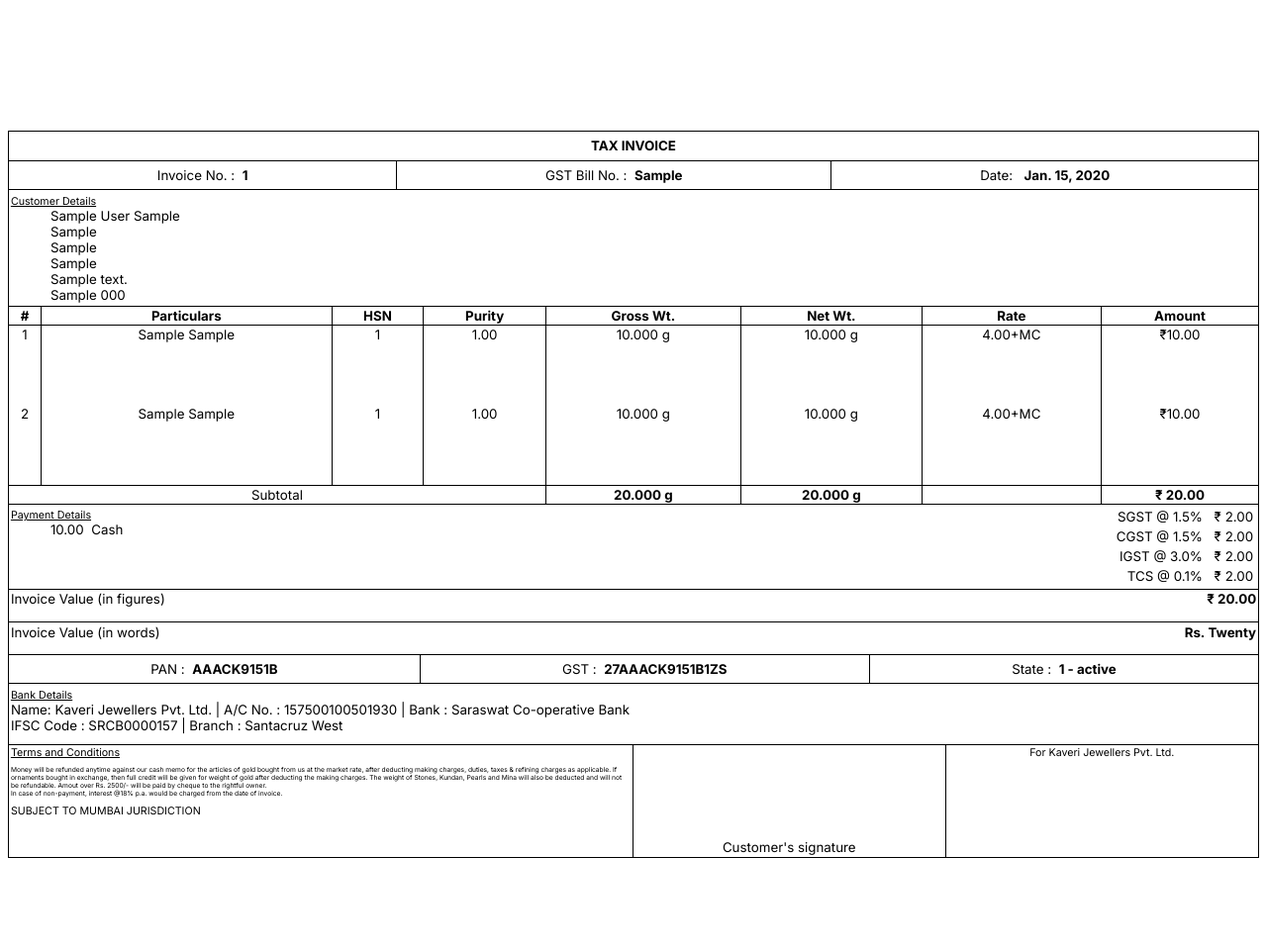
After one commit to GannaMohit/Abatix-Kaveri, a Django app: page /sales/invoices/1/print in a window 1280 px wide. The commit adds this page. Shown: the whole page at 99% size. Run offline with Django 4.2, Linux system fonts and the light colour scheme; a user stored in the database is signed in; tables that the repository leaves empty hold one stand-in row (values such as "Sample post").

Commit message:
Implemented Invoice Print

```diff
--- a/masters/models/gst.py
+++ b/masters/models/gst.py
@@ -23,4 +23,4 @@ class HSN(models.Model):
     description = models.TextField(blank=True)
 
     def __str__(self):
-        return self.code
+        return f"{self.code}"
--- a/masters/static/masters/js/layout.js
+++ b/masters/static/masters/js/layout.js
@@ -14,7 +14,7 @@ function submitRow(element, table_name, subform_name) {
   let changePrefixInputs = tr.querySelectorAll(`input[name^='${table_name}-__prefix__'], select[name^='${table_name}-__prefix__']`);
   changePrefixInputs.forEach( (input) => {
     let text = input.name;
-    let result = text.replace("__prefix__", tr.rowIndex);
+    let result = text.replace("__prefix__", tr.rowIndex - 1);
     input.setAttribute("name", result);
   });
   let total_forms = document.getElementById(`id_${table_name}-TOTAL_FORMS`);
--- /dev/null
+++ b/sales/static/sales/css/invoice_print.css
@@ -0,0 +1,265 @@
+@import url('https://fonts.googleapis.com/css2?family=Inter:wght@100;200;300;400;500;600;700;800;900&display=swap');
+
+@media print {
+  html, body {
+    width:210mm;
+    height:297mm;
+    margin:0;
+  }
+
+  @page {
+    size: A4;
+  }
+
+  @page :footer {
+      display: none;
+  }
+
+  @page :header {
+      display: none;
+  }
+}
+
+body{
+  margin-top: 35mm;
+  margin-bottom: 25mm;
+}
+#main{
+  display: grid;
+  border-style: solid;
+  border-width: 0.5mm;
+  font-family: 'Inter', sans-serif;
+  font-style:normal;
+  font-size: 10pt;
+  margin: 0;
+}
+
+#title{
+  grid-row: 1;
+  height: 7.50mm;
+  display: flex;
+  justify-content: center;
+  align-items: center;
+  border-bottom-style: solid;
+  border-bottom-width: 0.5mm;
+  text-align: center;
+  font-weight: bold;
+}
+
+#bill-details{
+  grid-row: 2;
+  height: 7.50mm;
+  display: inline-grid;
+  border-bottom-style: solid;
+  border-bottom-width: 0.5mm;
+}
+
+#bill-no{
+  grid-column: 1;
+  text-align: center;
+  display: flex;
+  justify-content: center;
+  align-items: center;
+  border-right-style: solid;
+  border-right-width: 0.5mm;
+  padding: 0.50mm;
+}
+
+#gst-bill-no{
+grid-column: 2;
+text-align: center;
+display: flex;
+justify-content: center;
+align-items: center;
+border-right-style: solid;
+border-right-width: 0.5mm;
+padding: 0.50mm;
+}
+
+#date{
+grid-column: 3;
+display: flex;
+justify-content: center;
+align-items: center;
+text-align: center;
+padding: 0.50mm;
+}
+
+#customer{
+  grid-row: 3;
+  padding: 0.50mm;
+  height: 30.00mm;
+  border-bottom-style: solid;
+  border-bottom-width: 0.5mm;
+}
+
+#product-table{
+  grid-row: 4;
+  border-bottom-style: solid;
+  border-bottom-width: 0.5mm;
+}
+
+#subform{
+  width: 100%;
+  height: 52.50mm;
+  text-align: center;
+  border-collapse: collapse;
+  border-spacing: 0;
+}
+
+#subform thead{
+  border-bottom: 0.5mm solid black;
+  border-collapse: separate;
+}
+
+#subform tfoot{
+  border-top: 0.5mm solid black;
+  border-collapse: separate;
+}
+
+#subform th, #subform td{
+  border-right: 0.5mm solid black;
+  vertical-align: top;
+}
+
+#subform thead th:nth-child(8),#subform td:nth-child(8), #subform tfoot td:nth-child(5){
+  border-right: none;
+}
+
+#totals{
+  grid-row: 5;
+  height: 22.5mm;
+  display:inline-grid;
+  border-bottom-style: solid;
+  border-bottom-width: 0.5mm;
+}
+
+#payment-details{
+  grid-column: 1;
+  padding: 0.50mm;
+}
+
+#tax-details{
+  grid-column: 2;
+  padding: 0.50mm;
+  text-align:right;
+  display: flex;
+  justify-content: flex-end;
+}
+
+#invoice-total{
+  grid-row: 6;
+  height: 7.50mm;
+  padding: 0.50mm;
+  border-bottom-style: solid;
+  border-bottom-width: 0.5mm;
+}
+
+#invoice-value-words{
+  grid-row: 7;
+  height: 7.50mm;
+  padding: 0.50mm;
+  border-bottom-style: solid;
+  border-bottom-width: 0.5mm;
+}
+
+.invoice-value{
+  float: right;
+  font-weight: bold;
+}
+
+#gst-details{
+  grid-row: 8;
+  height: 7.50mm;
+  display: inline-grid;
+  border-bottom-style: solid;
+  border-bottom-width: 0.5mm;
+}
+
+#pan{
+grid-column: 1;
+border-right-style: solid;
+border-right-width: 0.5mm;
+text-align: center;
+display: flex;
+justify-content: center;
+align-items: center;
+padding: 0.50mm;
+}
+
+#gst{
+grid-column: 2;
+border-right-style: solid;
+border-right-width: 0.5mm;
+text-align: center;
+display: flex;
+justify-content: center;
+align-items: center;
+padding: 0.50mm;
+}
+
+#state{
+grid-column: 3;
+text-align: center;
+display: flex;
+justify-content: center;
+align-items: center;
+padding: 0.50mm;
+}
+
+#bank-details{
+  grid-row: 9;
+  height: 15.00mm;
+  padding: 0.50mm;
+  border-bottom-style: solid;
+  border-bottom-width: 0.5mm;
+}
+
+#signature{
+  grid-row: 10;
+  height: 30.00mm;
+  display: inline-grid;
+  grid-template-columns: 2fr 1fr 1fr;
+}
+
+#terms{
+  grid-column: 1;
+  padding: 0.50mm;
+  border-right-style: solid;
+  border-right-width: 0.5mm;
+  font-size: 8pt;
+}
+
+p{
+  font-size: 5pt;
+}
+#customer-signature{
+  grid-column: 2;
+  text-align: center;
+  display: flex;
+  justify-content: center;
+  align-items: flex-end;
+  padding: 0.50mm;
+  border-right-style: solid;
+  border-right-width: 0.5mm;
+}
+
+#kaveri-signature{
+  grid-column: 3;
+  padding: 0.50mm;
+  text-align: center;
+  font-size: 8pt;
+}
+
+ul{
+  margin:0;
+  list-style-type: none;
+}
+
+.label{
+  text-decoration: underline;
+  font-size: 8pt;
+}
+.value{
+  font-weight: bold;
+}
--- a/sales/templates/sales/invoice_form.html
+++ b/sales/templates/sales/invoice_form.html
@@ -94,11 +94,11 @@
       <tbody>
         {% for product in untagged_formset %}
           <tr>
-            <td><p id="id_metal_table">{{ product.metal.value }}</p> <p id="id_category_table">{{ product.category.value }}</p></td>
+            <td><p id="id_metal_table">{{ product.instance.metal }}</p> <p id="id_category_table">{{ product.instance.category }}</p></td>
             <td id="id_gross_weight_table">{{ product.gross_weight.value }}</td>
             <td id="id_net_weight_table">{{ product.net_weight.value }}</td>
             <td id="id_subtotal_table">{{ product.subtotal.value }}</td>
-            <td id="id_tax_table">{{ product.sgst.value | add:product.cgst.value |add:product.igst.value |add:product.tcs.value }}></td>
+            <td id="id_tax_table">{{ product.sgst.value | add:product.cgst.value |add:product.igst.value |add:product.tcs.value }}</td>
             <td id="id_total_table">{{ product.total.value }}</td>
             <td hidden>
               {{ product.as_div }}
@@ -182,7 +182,7 @@
           <tr>
             <td id="id_serial_number_table">{{ forloop.counter }}</td>
             <td id="id_method_table">{{ payment.method.value }}</td>
-            <td id="id_date_table">{{ payment.date.value }}</td>
+            <td id="id_date_table">{{ payment.date.value |date:"Y-m-d" }}</td>
             <td id="id_amount_table">{{ payment.amount.value }}</td>
             <td><img class="cross" src="{% static 'sales/svg/cross.svg' %}" onclick="deleteRow(this)"></td>
             <td hidden>
--- /dev/null
+++ b/sales/templates/sales/invoice_print.html
@@ -0,0 +1,172 @@
+{% load static %}
+
+<!DOCTYPE html>
+<html lang="en" dir="ltr">
+  <head>
+    <meta charset="utf-8">
+    <title>Invoice Print</title>
+    <link rel="stylesheet" href="{% static 'sales/css/invoice_print.css' %}">
+
+  </head>
+  <body>
+    <div id="main"class="container">
+      <div id="title">
+        <span>TAX INVOICE</span>
+      </div>
+
+      <div id="bill-details">
+        <div id="bill-no">
+          <span>Invoice No. :&nbsp;&nbsp;</span><span class="value">{{ invoice.invoice_number }}</span>
+        </div>
+        <div id="gst-bill-no">
+          <span>GST Bill No. :&nbsp;&nbsp;</span><span class="value">{{ invoice.gst_invoice }}</span>
+        </div>
+        <div id="date">
+          <span>Date: &nbsp;&nbsp;</span><span class="value">{{ invoice.date }}</span>
+        </div>
+      </div>
+
+      <div id="customer">
+        <span class="label">Customer Details</span>
+        <ul>
+          <li>{{ invoice.customer.name }} {{ invoice.customer.firm }}</li>
+          <li>{{ invoice.customer.contact }}</li>
+          <li>{{ invoice.customer.pan }}</li>
+          <li>{{ invoice.customer.gst }}</li>
+          <li>{{ invoice.customer.address }}</li>
+          <li>{{ invoice.customer.city }} {{ invoice.customer.pincode }}</li>
+        </ul>
+      </div>
+
+      <div id="product-table">
+        <table id="subform">
+          <thead>
+          <tr>
+            <th>#</th>
+            <th>Particulars</th>
+            <th>HSN</th>
+            <th>Purity</th>
+            <th>Gross Wt.</th>
+            <th>Net Wt.</th>
+            <th>Rate</th>
+            <th>Amount</th>
+          </tr>
+        </thead>
+        <tbody>
+          {% for product in invoice.products.all %}
+          <tr>
+            <td>{{ forloop.counter }}</td>
+            <td>{{ product.product.metal }} {{ product.product.category }}</td>
+            <td>{{ product.product.type.hsn }}</td>
+            <td>{{ product.product.purity }}</td>
+            <td>{{ product.product.gross_weight }} g</td>
+            <td>{{ product.product.net_weight }} g</td>
+            <td>{{ product.rate }}+MC</td>
+            <td>₹{{ product.total }}</td>
+          </tr>
+          {% endfor %}
+          {% for product in invoice.untagged.all %}
+          <tr>
+            <td>{{ invoice.products.all.count |add:forloop.counter }}</td>
+            <td>{{ product.metal }} {{ product.category }}</td>
+            <td>{{ product.type.hsn }}</td>
+            <td>{{ product.purity }}</td>
+            <td>{{ product.gross_weight }} g</td>
+            <td>{{ product.net_weight }} g</td>
+            <td>{{ product.rate }}+MC</td>
+            <td>₹{{ product.total }}</td>
+          </tr>
+          {% endfor %}
+        </tbody>
+        <tfoot>
+          <tr>
+            <td colspan="4">Subtotal</td>
+            <td class="value">{{ invoice.gross_weight }} g</td>
+            <td class="value">{{ invoice.net_weight }} g</td>
+            <td></td>
+            <td class="value">₹ {{ invoice.subtotal }}</td>
+          </tr>
+          <tfoot>
+        </table>
+      </div>
+
+      <div id="totals">
+        <div id="payment-details">
+          <span class="label">Payment Details</span><br>
+          <ul>
+            {% for payment in invoice.payments.all %}
+            <li><span>{{ payment.amount }}</span><span>&nbsp;&nbsp;</span><span>{{ payment.method }}</span></li>
+            {% endfor %}
+          </ul>
+        </div>
+        <div id="tax-details">
+          <table>
+            <tr>
+              <td>SGST @ 1.5%&nbsp;&nbsp;</td>
+              <td>₹ </td>
+              <td>{{ invoice.sgst }}</td>
+            </tr>
+            <tr>
+              <td>CGST @ 1.5%&nbsp;&nbsp;</td>
+              <td>₹ </td>
+              <td>{{ invoice.cgst }}</td>
+            </tr>
+            <tr>
+              <td>IGST @ 3.0%&nbsp;&nbsp;</td>
+              <td>₹ </td>
+              <td>{{ invoice.igst }}</td>
+            </tr>
+            <tr>
+              <td>TCS @ 0.1%&nbsp;&nbsp;</td>
+              <td>₹ </td>
+              <td>{{ invoice.tcs }}</td>
+            </tr>
+          </table>
+        </div>
+      </div>
+
+      <div id="invoice-total">
+        <span>Invoice Value (in figures)</span>
+        <span class="invoice-value">₹&nbsp;{{ invoice.amount }}</span>
+      </div>
+
+      <div id="invoice-value-words">
+        <span>Invoice Value (in words)</span>
+        <span class="invoice-value">Rs.&nbsp;{{ amount_words }}</span>
+      </div>
+
+      <div id="gst-details">
+        <div id="pan">
+          <span>PAN :&nbsp;&nbsp;</span><span class="value">AAACK9151B</span>
+        </div>
+        <div id="gst">
+          <span>GST :&nbsp;&nbsp;</span><span class="value">27AAACK9151B1ZS</span>
+        </div>
+        <div id="state">
+          <span>State :&nbsp;&nbsp;</span><span class="value">{{ invoice.state }}</span>
+        </div>
+      </div>
+
+      <div id="bank-details">
+        <span class="label">Bank Details</span><br>
+        <span>Name: Kaveri Jewellers Pvt. Ltd. | A/C No. : 157500100501930 | Bank : Saraswat Co-operative Bank<br>IFSC Code : SRCB0000157 | Branch : Santacruz West</span>
+      </div>
+
+      <div id="signature">
+        <div id="terms">
+          <span class="label">Terms and Conditions</span>
+          <p>Money will be refunded anytime against our cash memo for the articles of gold bought from us at the market rate, after deducting making charges, duties,
+            taxes & refining charges as applicable. If ornaments bought in exchange, then full credit will be given for weight of gold after deducting the making charges. The weight of Stones, Kundan, Pearls and Mina will also be deducted and will not be refundable. Amout over Rs. 2500/- will be paid by cheque to the rightful owner.<br>
+            In case of non-payment, interest @18% p.a. would be charged from the date of invoice.</p>
+          <span>SUBJECT TO MUMBAI JURISDICTION</span>
+        </div>
+        <div id="customer-signature">
+          <span>Customer's signature</span>
+        </div>
+        <div id="kaveri-signature">
+          <span>For Kaveri Jewellers Pvt. Ltd.</span>
+        </div>
+      </div>
+    </div>
+  </body>
+</html>
--- a/sales/urls.py
+++ b/sales/urls.py
@@ -1,6 +1,6 @@
 from django.urls import path
 from .views import (
-    InvoiceListView, InvoiceCreateView, InvoiceUpdateView,
+    InvoiceDetailView, InvoiceListView, InvoiceCreateView, InvoiceUpdateView,
     HomeSaleListView, HomeSaleCreateView, HomeSaleUpdateView,
     AdvanceListView, AdvanceCreateView, AdvanceUpdateView, AdvanceFetchAjax
 )
@@ -15,5 +15,6 @@ urlpatterns = [
     path("advances/new", AdvanceCreateView.as_view(), name="advance_new"),
     path("advances/<int:pk>/edit", AdvanceUpdateView.as_view(), name="advance_edit"),
     path("invoices/new", InvoiceCreateView.as_view(), name="invoice_new"),
-    path("invoices/<int:pk>/edit", InvoiceUpdateView.as_view(), name="invoice_edit")
+    path("invoices/<int:pk>/edit", InvoiceUpdateView.as_view(), name="invoice_edit"),
+    path("invoices/<int:pk>/print", InvoiceDetailView.as_view(), name="invoice_print")
 ]
--- a/sales/views/invoice.py
+++ b/sales/views/invoice.py
@@ -1,17 +1,30 @@
 from typing import Any, Dict
-from django.shortcuts import render
-from django.urls import reverse_lazy
-from django.views.generic import ListView
+from django.shortcuts import render, redirect
+from django.views.generic import ListView, DetailView
 from django.views.generic.edit import CreateView, UpdateView
 from django.contrib.auth.mixins import LoginRequiredMixin, PermissionRequiredMixin, AccessMixin
 from masters.models import Customer
 from sales.models import Invoice
 from sales.forms.invoice import InvoiceForm, CustomerForm, UntaggedForm, ProductFormSet, UntaggedFormSet, AdvanceFormSet, InvoiceAdvanceForm, PaymentFormSet, PaymentForm
 
+from num2words import num2words
+
 class InvoiceBaseView(LoginRequiredMixin, PermissionRequiredMixin, AccessMixin):
     permission_required = ("sales.view_invoice", "sales.add_invoice", "sales.change_invoice", "sales.delete_invoice")
     raise_exception = True
     permission_denied_message = "You do not have permission to access Invoice details."
+
+class InvoiceDetailView(InvoiceBaseView, DetailView):
+    model = Invoice
+    permission_required = "sales.view_invoice"
+    template_name = "sales/invoice_print.html"
+
+    def get_context_data(self, **kwargs):
+        context = super().get_context_data(**kwargs)
+        amount_words = num2words(self.object.amount, to="cardinal", lang='en_IN').title()
+        amount_words = amount_words.replace("AND", "&")
+        context["amount_words"] = amount_words
+        return context
 
 class InvoiceListView(InvoiceBaseView, ListView):
     permission_required = "sales.view_invoice"
@@ -20,8 +33,10 @@ class InvoiceListView(InvoiceBaseView, ListView):
     context_object_name = "invoices"
 
 class InvoiceCreateView(InvoiceBaseView, CreateView):
+    model = Invoice
     permission_required = "sales.add_invoice"
     template_name = "sales/invoice_form.html"
+    success_url = 'invoices'
     form_class = InvoiceForm
 
     def form_valid(self, form):
@@ -52,7 +67,7 @@ class InvoiceCreateView(InvoiceBaseView, CreateView):
             context["advance_formset"].save()
             context["payment_formset"].instance = self.object
             context["payment_formset"].save()
-            return super().form_valid(form)
+            return redirect(self.get_success_url())
         return self.render_to_response(context)
 
     def get_context_data(self, **kwargs):
@@ -72,22 +87,24 @@ class InvoiceCreateView(InvoiceBaseView, CreateView):
         return context
 
     def get_form_kwargs(self, **kwargs):
-        form_kwargs = super(InvoiceCreateView, self).get_form_kwargs(**kwargs)
+        form_kwargs = super().get_form_kwargs(**kwargs)
         form_kwargs["label_suffix"] = ""
         return form_kwargs
 
 class InvoiceUpdateView(InvoiceBaseView, UpdateView):
+    model = Invoice
     permission_required = "sales.change_invoice"
     template_name = "sales/invoice_form.html"
+    success_url = 'invoices'
     form_class = InvoiceForm
 
     def form_valid(self, form):
         context = self.get_context_data()
-        context["customer_form"] = CustomerForm(self.request.POST)
-        context["product_formset"] = ProductFormSet(self.request.POST)
-        context["untagged_formset"] = UntaggedFormSet(self.request.POST)
-        context["advance_formset"] = AdvanceFormSet(self.request.POST)
-        context["payment_formset"] = PaymentFormSet(self.request.POST)
+        context["customer_form"] = CustomerForm(self.request.POST, instance=self.object)
+        context["product_formset"] = ProductFormSet(self.request.POST, instance=self.object)
+        context["untagged_formset"] = UntaggedFormSet(self.request.POST, instance=self.object)
+        context["advance_formset"] = AdvanceFormSet(self.request.POST, instance=self.object)
+        context["payment_formset"] = PaymentFormSet(self.request.POST, instance=self.object)
 
         if (context["customer_form"].is_valid() and
         context["product_formset"].is_valid() and
@@ -101,20 +118,16 @@ class InvoiceUpdateView(InvoiceBaseView, UpdateView):
 
             form.instance.customer = customer
             self.object = form.save()
-            context["product_formset"].instance = self.object
             context["product_formset"].save()
-            context["untagged_formset"].instance = self.object
             context["untagged_formset"].save()
-            context["advance_formset"].instance = self.object
             context["advance_formset"].save()
-            context["payment_formset"].instance = self.object
             context["payment_formset"].save()
-            return super().form_valid(form)
+            return redirect(self.get_success_url())
         return self.render_to_response(context)
 
     def get_context_data(self, **kwargs):
         context = super().get_context_data()
-        context["customer_form"] = CustomerForm(label_suffix="")
+        context["customer_form"] = CustomerForm(label_suffix="", instance=self.object.customer)
         context["untagged_form"] = UntaggedForm(label_suffix="")
         context["product_formset"] = ProductFormSet(instance=self.object)
         context["untagged_formset"] = UntaggedFormSet(instance=self.object)
@@ -127,6 +140,6 @@ class InvoiceUpdateView(InvoiceBaseView, UpdateView):
         return context
 
     def get_form_kwargs(self, **kwargs):
-        form_kwargs = super(InvoiceCreateView, self).get_form_kwargs(**kwargs)
+        form_kwargs = super().get_form_kwargs(**kwargs)
         form_kwargs["label_suffix"] = ""
         return form_kwargs
--- a/vouchers/models.py
+++ b/vouchers/models.py
@@ -84,3 +84,7 @@ class Voucher_Product(models.Model):
     igst = models.DecimalField(max_digits=16, decimal_places=2)
     tcs = models.DecimalField(max_digits=16, decimal_places=2)
     total = models.DecimalField(max_digits=16, decimal_places=2)
+
+    def save(self, *args, **kwargs):
+        self.product.sold = True
+        super().save(*args, **kwargs)
```
Also changed, not shown: sales/models/invoice.py (+42 -8 lines), masters/migrations/0001_initial.py, sales/migrations/0001_initial.py, stock/migrations/0001_initial.py, vouchers/migrations/0001_initial.py.
